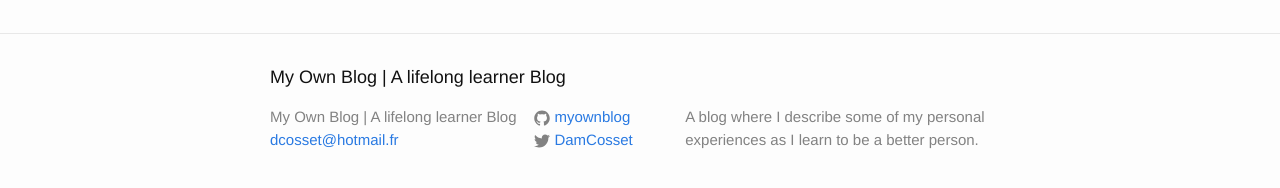
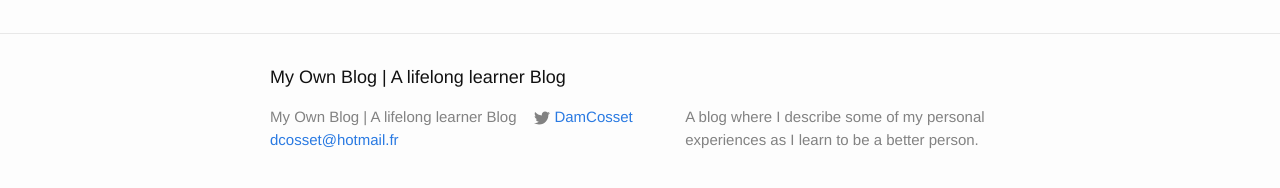
Before and after one commit to myownblog/MyOwnBlog.github.io, a Jekyll site: the page built from index.html, in a window 1280 px wide. Shown: the part 446-634 px from the top of the page. Built offline with Jekyll 4.4.1, drawn with Linux system fonts in a browser that asks for light colours; the list of posts is cut into pages by our own code.

Commit message:
Nothing to serious

```diff
--- a/_config.yml
+++ b/_config.yml
@@ -11,7 +11,6 @@ email: dcosset@hotmail.fr
 description: A blog where I describe some of my personal experiences as I learn to be a better person. # the subpath of your site, e.g. /blog
 url: "http://myownblog.github.io" # the base hostname & protocol for your site
 twitter_username: DamCosset
-github_username:  myownblog
 paginate: 5
 
 # Build settings
```
